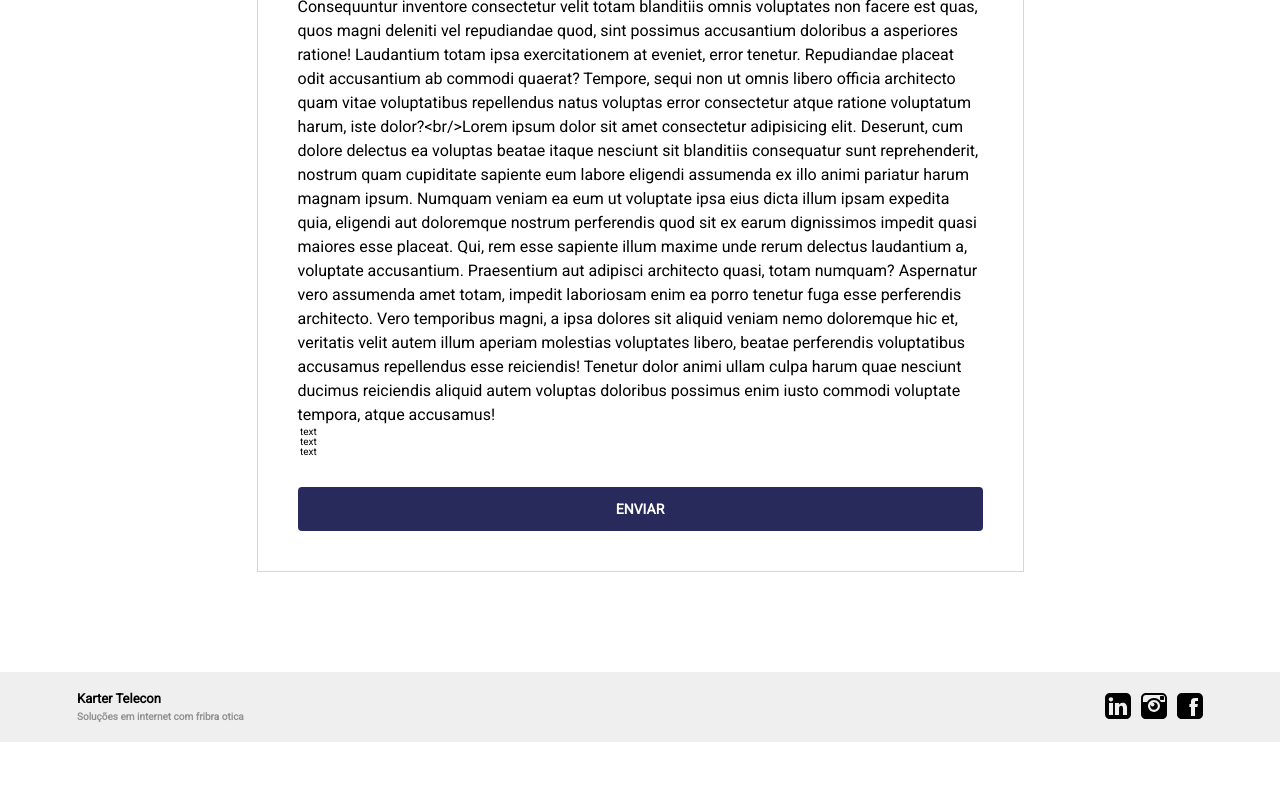
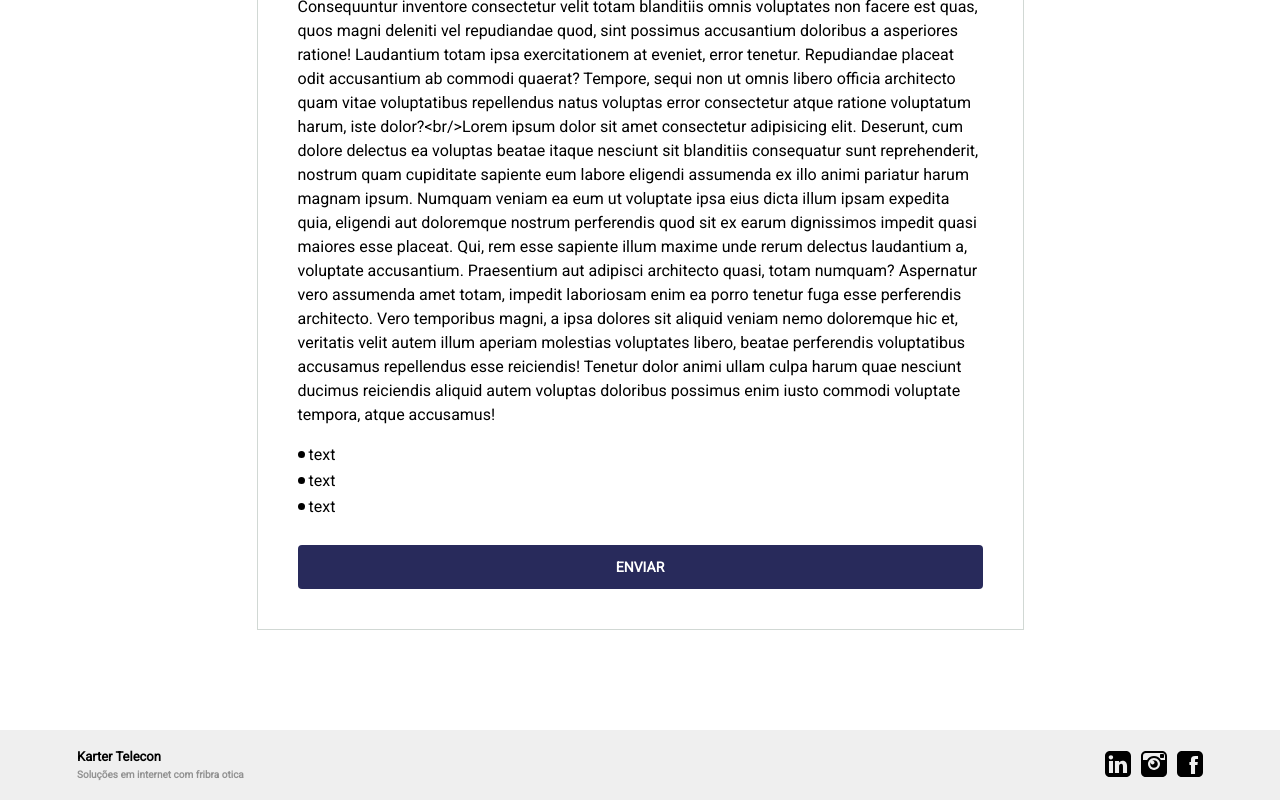
Before and after one commit to pleaobraga/kater, a React (Create React App) app: page /#/fale-conosco in a window 1280 px wide. Shown: the part 533-1333 px from the top of the page. Before the commit the page ends 1275 px from the top, so only its background shows below. Built offline with nearby package versions, Linux system fonts and the light colour scheme.

Commit message:
refactored  CrdCTA file

```diff
--- a/src/components/CardCTA.jsx
+++ b/src/components/CardCTA.jsx
@@ -1,5 +1,6 @@
 import React from "react"
 import { Link } from "react-router-dom"
+import ListText from "./ListText"
 
 const CardCTA = ({card}) => {
     return (
@@ -12,13 +13,7 @@ const CardCTA = ({card}) => {
                     {card.content}
                 </p>
 
-                {
-                    card.listItens && card.listItens.length > 0 && (
-                        <ul className="description-list" >
-                            {card.listItens.map((text, index )=> <li key={index} className="description-list--item" ><span>&nbsp;</span>{text}</li>)}
-                        </ul>
-                    )
-                }
+                <ListText listItens={card.listItens} />
 
                 <div className="card-page--cta">
                     <Link to="/fale-conosco" className="btn btn--primary">
--- /dev/null
+++ b/src/components/ListText.jsx
@@ -0,0 +1,16 @@
+import React from "react"
+
+const ListText = ({listItens}) => {
+
+    if(listItens && listItens.length > 0) {
+        return (
+            <ul className="description-list" >
+                {listItens.map((text, index )=> <li key={index} className="description-list--item" ><span>&nbsp;</span>{text}</li>)}
+            </ul>
+        )
+    }
+
+    return null
+}
+
+export default ListText;
--- a/src/styles/components/_card.scss
+++ b/src/styles/components/_card.scss
@@ -141,7 +141,30 @@
         }
 
     }
+}
 
+.description-list{
+    display: flex;
+    flex-direction: column;
+    font-size: 1.6rem;
+    margin-top: 2rem;
 
+    &--item {
+        display: flex;
+        align-items: center;
 
+        &:not(:last-of-type){
+            margin-bottom: 1rem;
+        }
+
+        span {
+            display: inline-block;
+            background: #000;
+            width: .7rem;
+            height: .7rem;
+            border-radius: 50%;
+            margin-right: 4px;
+        }
+
+    }
 }
--- a/src/styles/pages/_section.scss
+++ b/src/styles/pages/_section.scss
@@ -44,7 +44,7 @@
           }
 
         @media (max-width: 768px) {
-            padding: 13rem 0 12rem;
+            padding: 13rem 0 6rem;
 
             &_card {
                 padding: 13rem 0 26rem;
--- a/src/styles/styles.css
+++ b/src/styles/styles.css
@@ -874,6 +874,24 @@ body {
     .custom-select--items {
       top: 5.3rem; } }
 
+.description-list {
+  display: flex;
+  flex-direction: column;
+  font-size: 1.6rem;
+  margin-top: 2rem; }
+  .description-list--item {
+    display: flex;
+    align-items: center; }
+    .description-list--item:not(:last-of-type) {
+      margin-bottom: 1rem; }
+    .description-list--item span {
+      display: inline-block;
+      background: #000;
+      width: .7rem;
+      height: .7rem;
+      border-radius: 50%;
+      margin-right: 4px; }
+
 .plans-choices {
   margin-top: 3rem;
   width: 40rem; }
@@ -1018,7 +1036,7 @@ body {
         padding: 13rem 0 20rem; } }
   @media (max-width: 768px) {
     .section-banner {
-      padding: 13rem 0 12rem; }
+      padding: 13rem 0 6rem; }
       .section-banner_card {
         padding: 13rem 0 26rem; }
       .section-banner--title {
```
